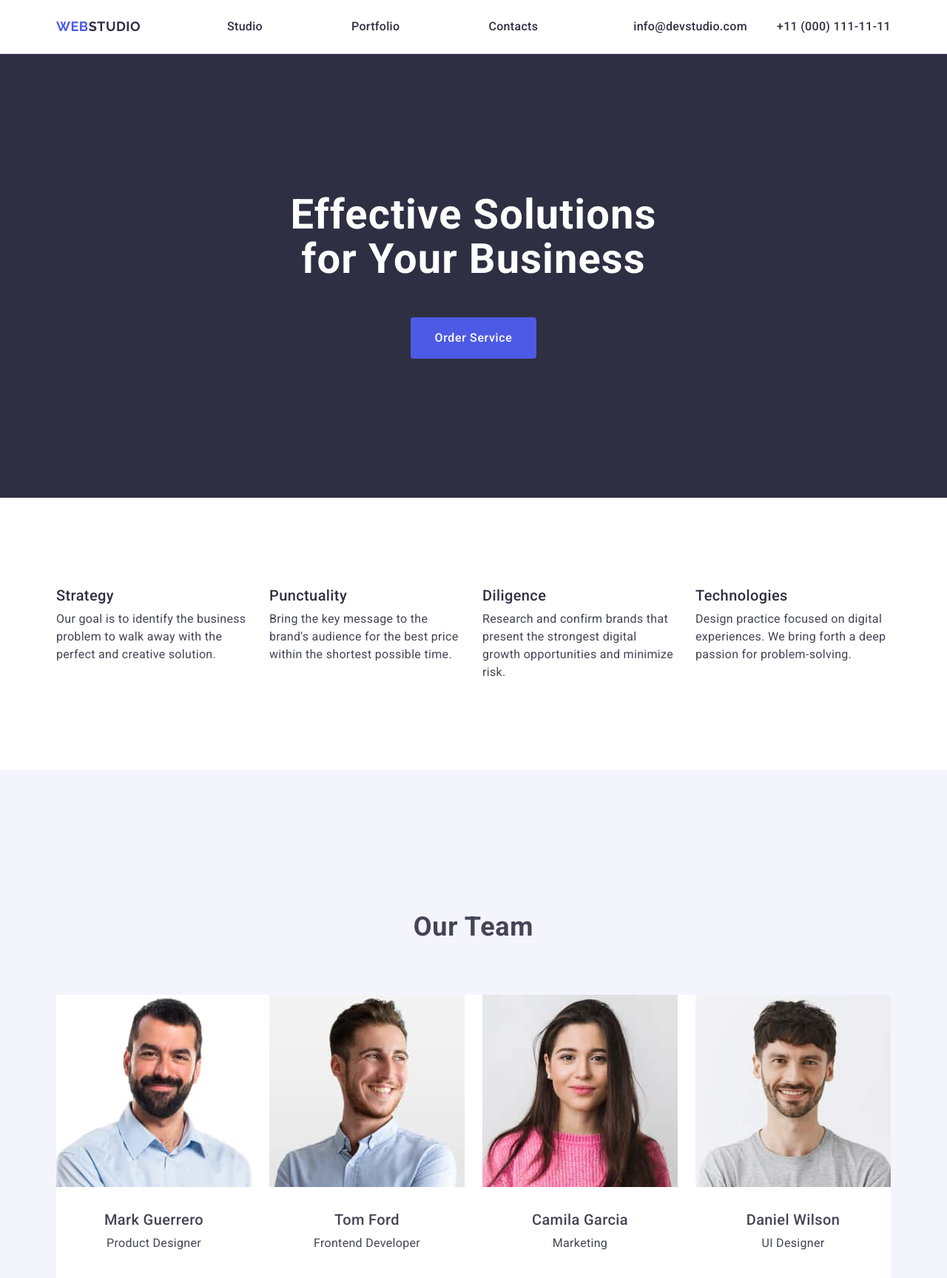
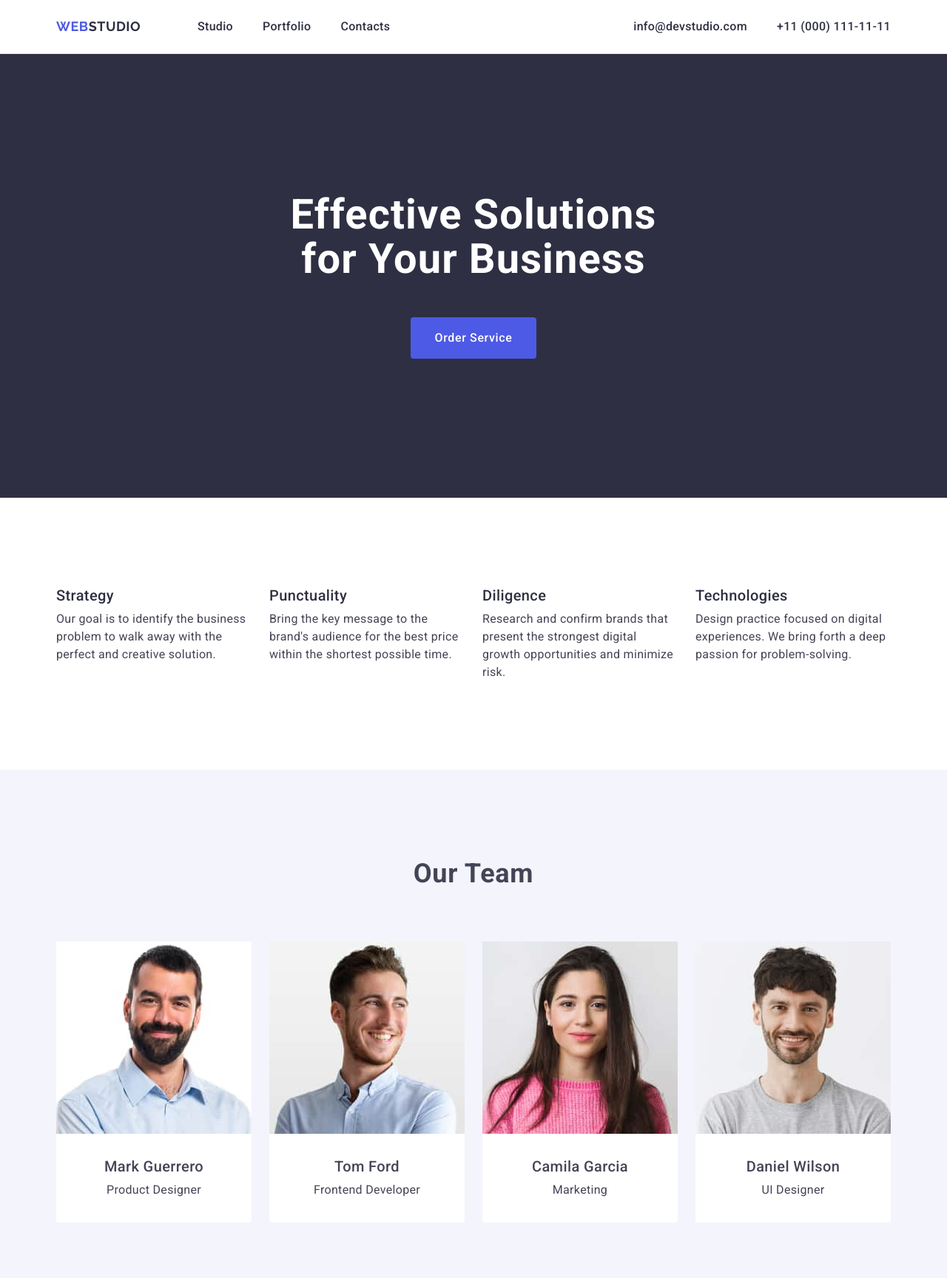
Before and after one commit to DianaFisenko/goit-markup-hw-03, a plain HTML site: page index.html in a window 1280 px wide. Shown: the top 1728 px of the page at 74% size. Drawn offline with nearby package versions, Linux system fonts and the light colour scheme.

Commit message:
update styles

```diff
--- a/css/styles.css
+++ b/css/styles.css
@@ -66,7 +66,7 @@ li {
     font-weight: 500;
     line-height: 1.5;
     letter-spacing: 0.02em;
-    padding: 24px 0;
+
     display: flex;
     align-items: center;
   }
@@ -93,9 +93,7 @@ li {
     gap: 40px;
   }
 
-  .header-item li {
-    margin: 40px;
-  }
+
   .link {
     color: #2e2f42;
     font-weight: 500;
@@ -122,7 +120,7 @@ li {
   }
   .header-address {
     color: #434455;
-    font-weight: 500;
+    font-weight: 400;
     line-height: 1.5;
     letter-spacing: 0.02em;
     gap: 40px;
@@ -273,7 +271,7 @@ url(/images/ofice.jpg);
       line-height: 1.111em;
       letter-spacing: 0.02em;
       text-align: center;
-    padding-top: 72px;
+
     margin-bottom: 72px;
     text-align: center;
     }
@@ -281,14 +279,13 @@ url(/images/ofice.jpg);
     .list-row {
   display: flex;
   gap: 24px;
-  background: var(--WHITE, #FFF);
-  padding-bottom: 120px;
 
 }
 
 .list {
   width: calc((100% - 72px) / 4);
   border-radius: 0px 0px 4px 4px;
+  background: var(--WHITE, #FFF);
 }
 .row-div {
 
@@ -373,7 +370,6 @@ letter-spacing: 0.4px;
   color: #f4f4fd;
   letter-spacing: 0.02em;
   width: 264px;
-  padding-top: 16px;
   margin: 0;
   display: flex;
   }
```
